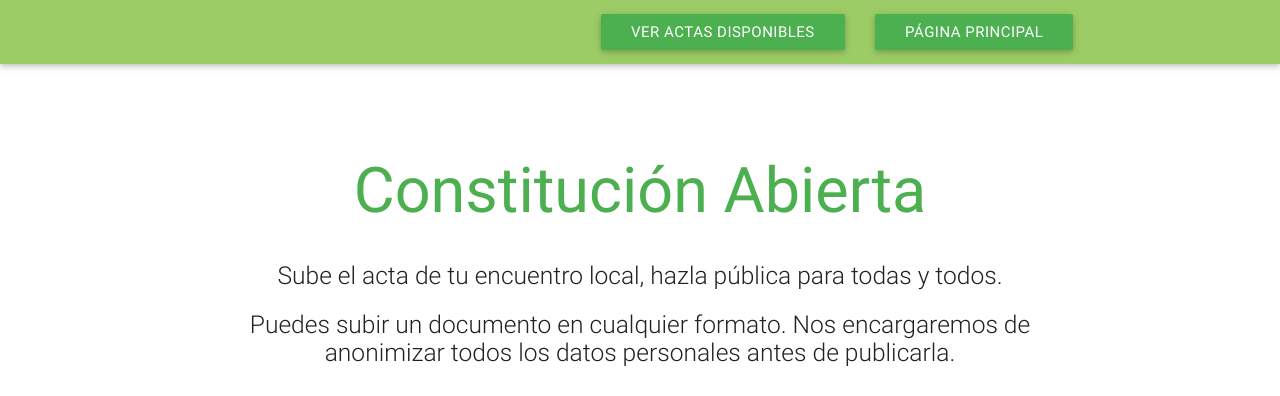
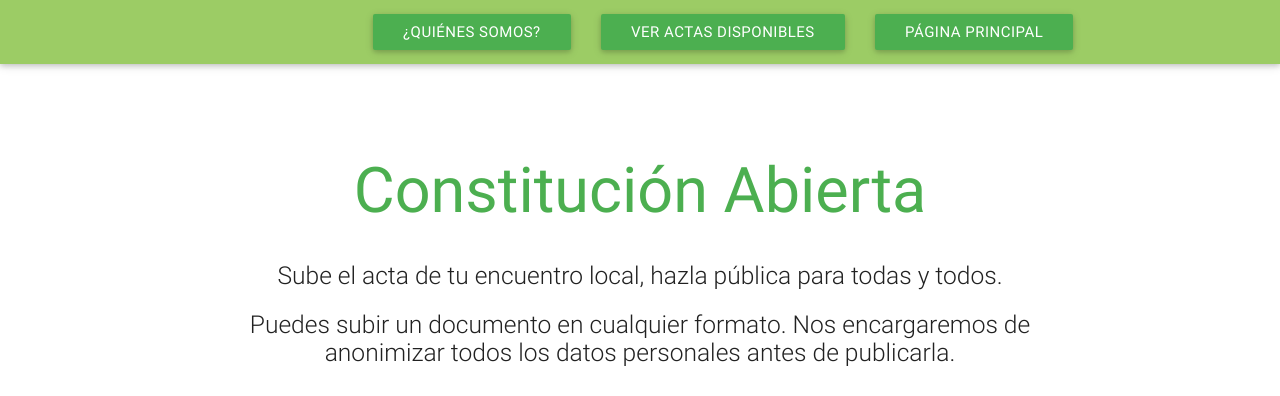
Before and after one commit to hirohope/constitucion-abierta, a Django app: page /actas/subir/ in a window 1280 px wide. Shown: the top 396 px of the page. Run offline with Django 3.2, Linux system fonts and the light colour scheme; some libraries are stand-ins or nearby versions.

Commit message:
quienes somos en upload

```diff
--- a/constitucion/templates/upload.html
+++ b/constitucion/templates/upload.html
@@ -117,6 +117,11 @@
       <ul class="right hide-on-med-and-down">
         {% if not modify %}
         <li><a href="/actas/mosaico/" class="center col s3 btn waves-effect waves-light green">Ver Actas Disponibles</a></li>
+        {% endif %}
+      </ul>
+      <ul class="right hide-on-med-and-down">
+        {% if not modify %}
+        <li><a href="/quienes/" class="center col s3 btn waves-effect waves-light green">&iquest;Qui&eacute;nes Somos?</a></li>
         {% endif %}
       </ul>
     </div>
```
